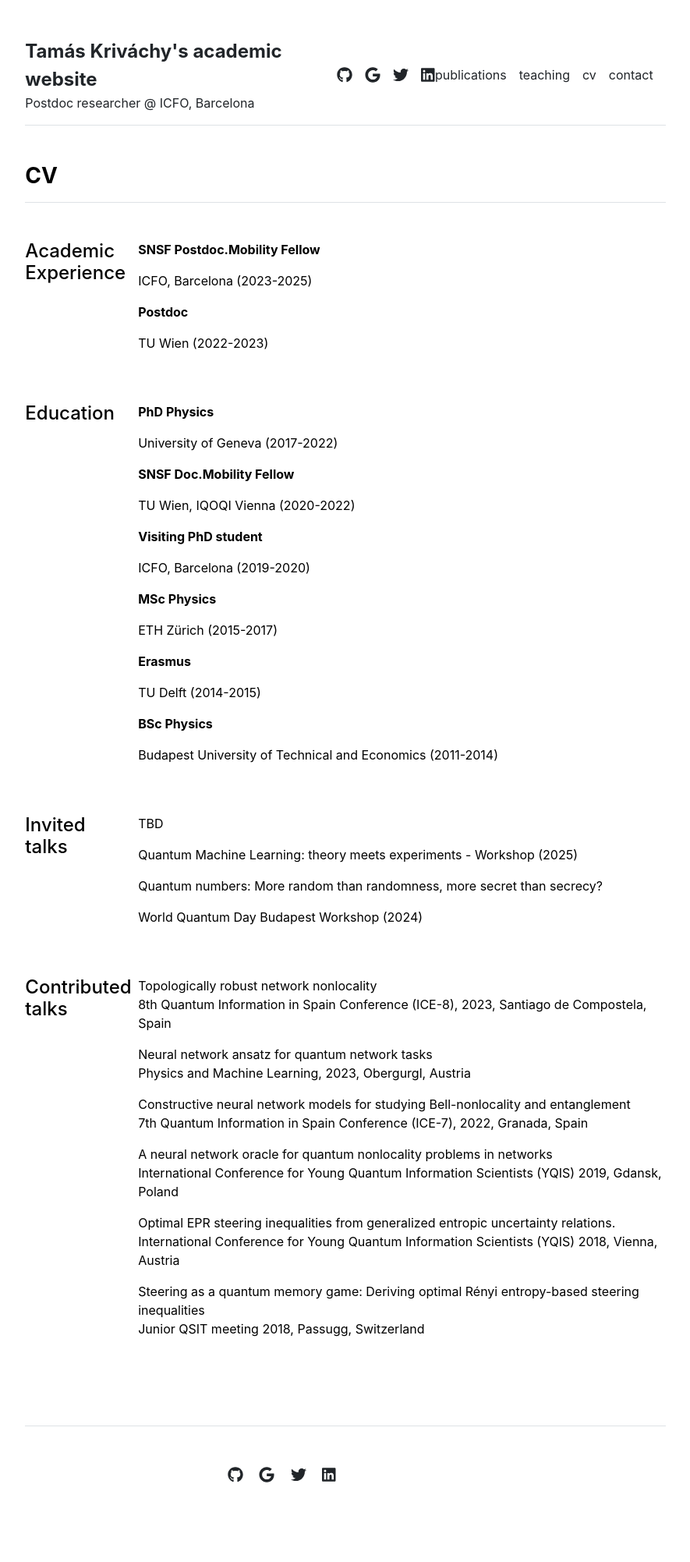
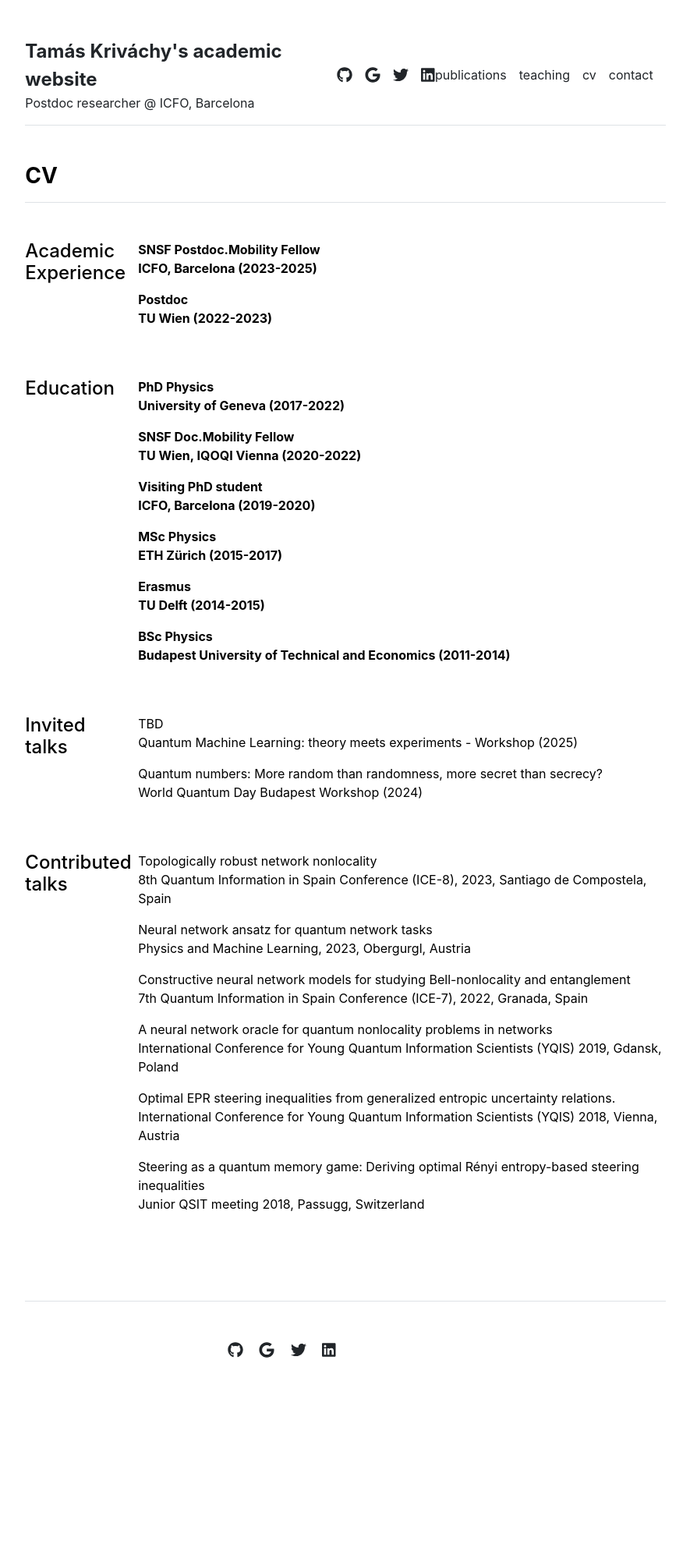
Before and after one commit to tkrivachy/tkrivachy.github.io, a Jekyll site: the page built from cv.md, in a window 1280 px wide. Shown: the whole page at 78% size, without its empty margins (197-1082 px from the left). Built offline with Jekyll 4.4.1, drawn with Linux system fonts in a browser that asks for light colours; after the commit the page ends 1843 px from its top, so only the background shows below that.

Commit message:
Update cv.html

```diff
--- a/_layouts/cv.html
+++ b/_layouts/cv.html
@@ -13,8 +13,7 @@ layout: default
       </div>
       <div class="col-md-10">
         {% for section in site.data.cv.academic-experience %}
-          <p class="fw-bold">{{ section.title }}</p>
-          <p>{{ section.description }}</p>
+          <p class="fw-bold">{{ section.title }}<br>{{ section.description }}</p>
         {% endfor %}
       </div>
     </div>
@@ -24,8 +23,7 @@ layout: default
       </div>
       <div class="col-md-10">
         {% for section in site.data.cv.education %}
-          <p class="fw-bold">{{ section.title }}</p>
-          <p>{{ section.description }}</p>
+          <p class="fw-bold">{{ section.title }}<br>{{ section.description }}</p>
         {% endfor %}
       </div>
     </div>
@@ -35,8 +33,7 @@ layout: default
       </div>
       <div class="col-md-10">
         {% for section in site.data.cv.invitedtalks %}
-          <p>{{ section.title }}</p>
-          <p>{{ section.description }}</p>
+          <p>{{ section.title }}<br>{{ section.description }}</p>
         {% endfor %}
       </div>
     </div>
```
